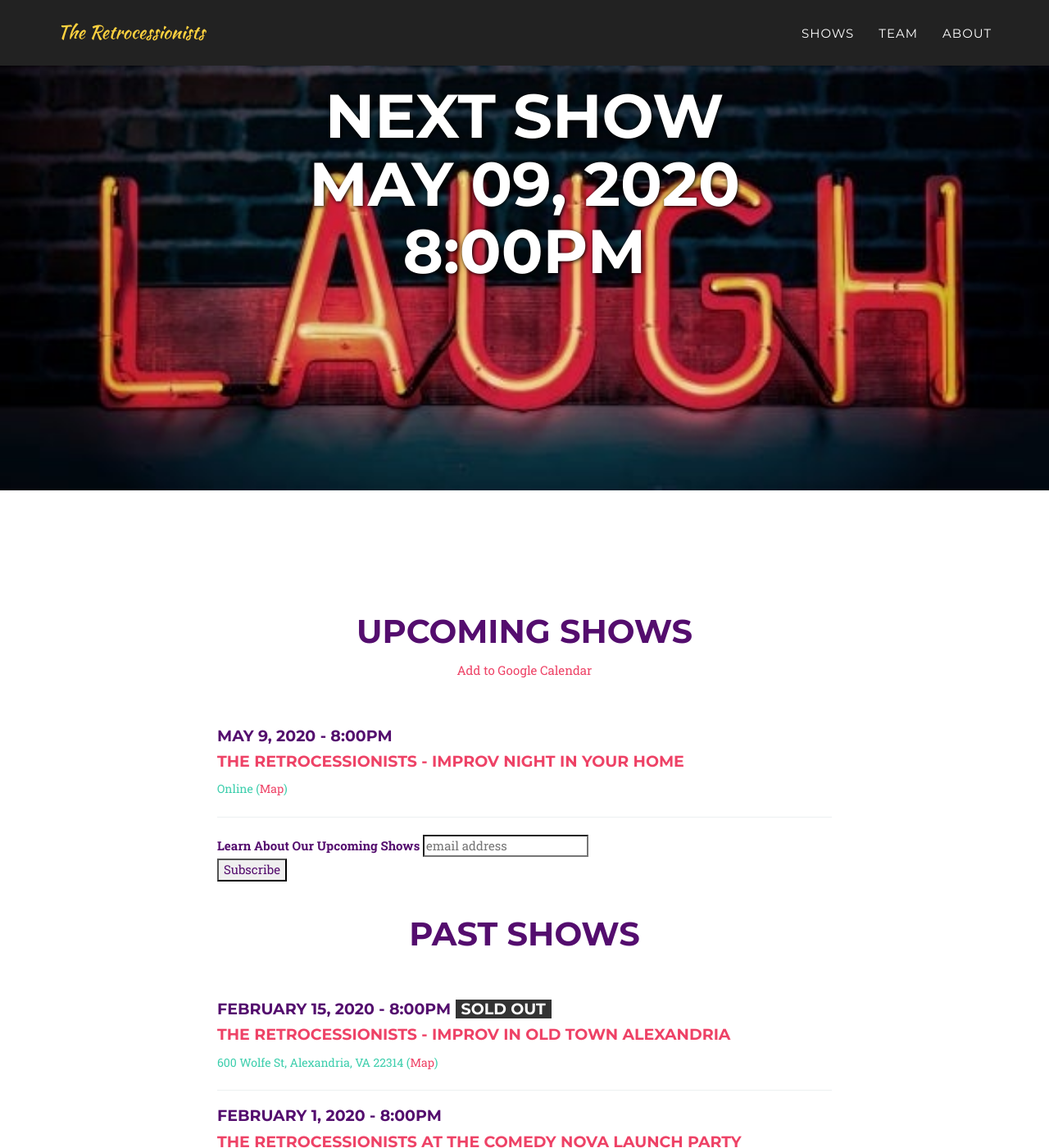
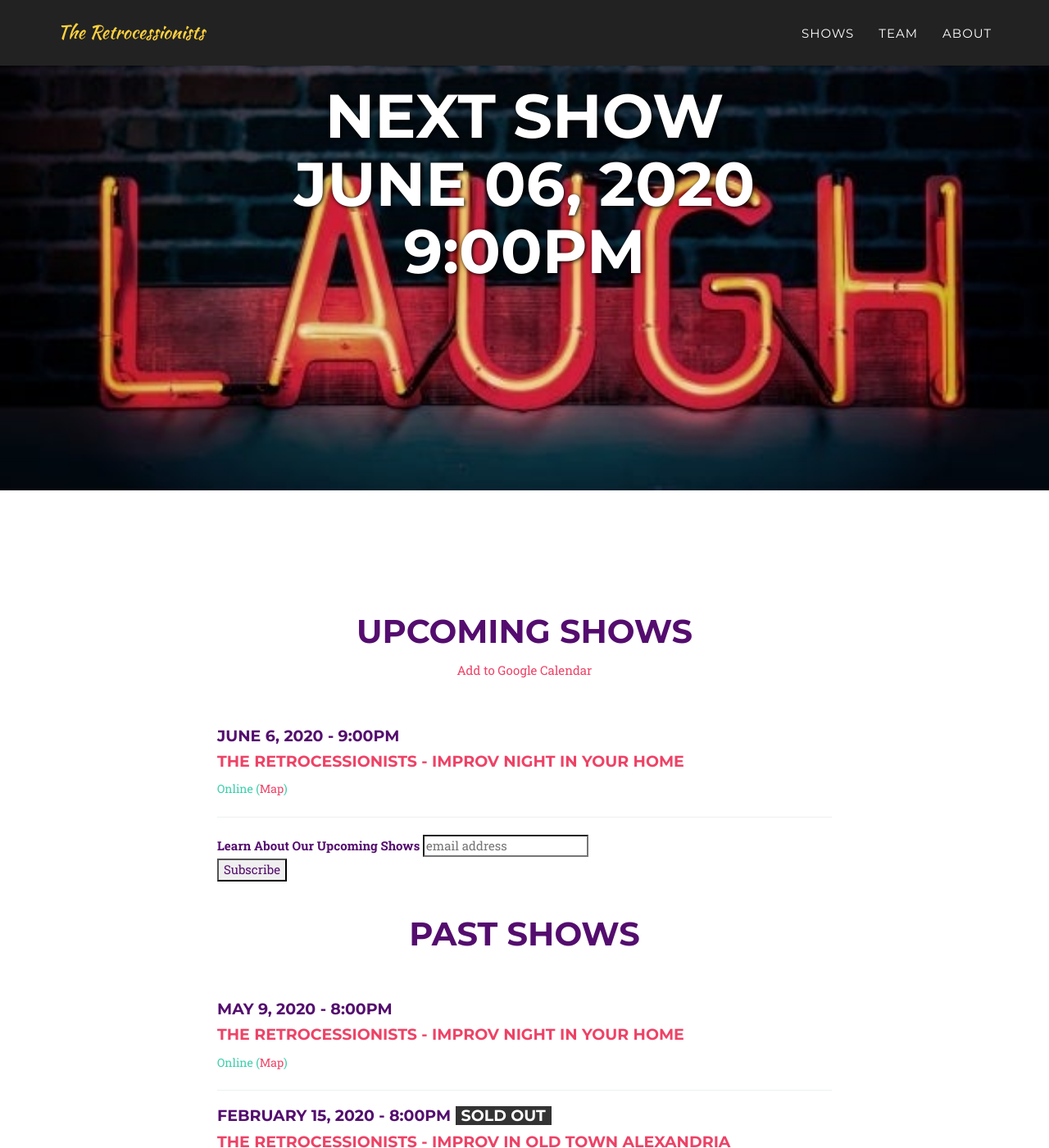
Before and after one commit to yig/RetrosImprovWeb, a Jekyll site: the page built from index.html, in a window 1280 px wide and 1400 px high, scrolled down 285 px. Shown: the whole window at 82% size. Built offline with Jekyll 4.4.1, drawn with Linux system fonts in a browser that asks for light colours; some web fonts are replaced; comment, search, counter and statistics services are not loaded.

Commit message:
added june show

```diff
--- a/_config.yml
+++ b/_config.yml
@@ -6,12 +6,17 @@ email: retrocessionist.improv@gmail.com
 description: "The Retrocessionists - Improv Comedy in Alexandria, VA"
 
 shows:
+- date: June 6, 2020
+  time: 9:00pm
+  title: The Retrocessionists - Improv Night in Your Home
+  location: Online
+  url: https://www.facebook.com/retrocessionists/live
+past_shows:
 - date: May 9, 2020
   time: 8:00pm
   title: The Retrocessionists - Improv Night in Your Home
   location: Online
   url: https://www.facebook.com/retrocessionists/live
-past_shows:
 - date: February 15, 2020
   time: 8:00pm
   title: The Retrocessionists - Improv in Old Town Alexandria
```
